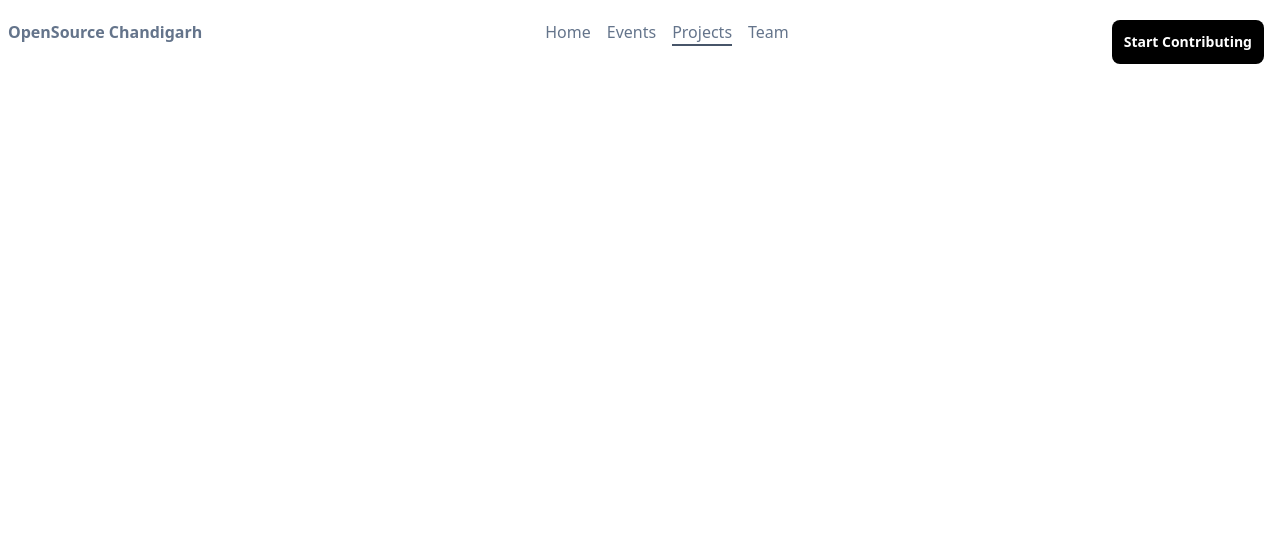
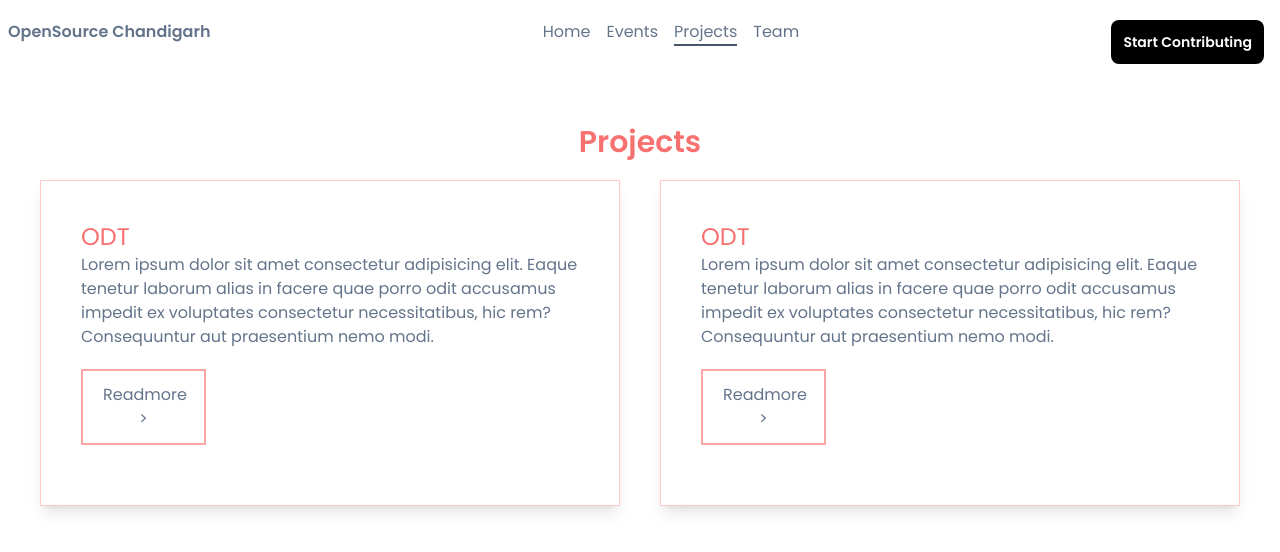
Before and after one commit to aakashj001/open-chd, a website: page projects.html in a window 1280 px wide. Drawn offline with Linux system fonts and the light colour scheme.

Commit message:
Added Ui Improv

```diff
--- a/projects.html
+++ b/projects.html
@@ -2,37 +2,65 @@
 <html lang="en">
 
 <head>
-    <meta charset="UTF-8" />
-    <meta http-equiv="X-UA-Compatible" content="IE=edge" />
-    <meta name="viewport" content="width=device-width, initial-scale=1.0" />
-    <title>OpenSource Chandigarh</title>
-    <link rel="stylesheet" href="style.css" />
+    <meta charset="UTF-8">
+    <meta http-equiv="X-UA-Compatible" content="IE=edge">
+    <meta name="viewport" content="width=device-width, initial-scale=1.0">
     <link href="./dist/output.css" rel="stylesheet" />
-
     <link rel="preconnect" href="https://fonts.googleapis.com" />
     <link rel="preconnect" href="https://fonts.gstatic.com" crossorigin />
     <link href="https://fonts.googleapis.com/css2?family=Poppins:ital,wght@0,300;0,400;0,600;1,200;1,500&display=swap"
         rel="stylesheet" />
-    <!-- <script src="https://cdn.tailwindcss.com"></script> -->
+    <title>Document</title>
 </head>
-<section class="main bg-waves text-slate-500">
-    <header class="fixed left-0 right-0 bg-white py-5 px-2 flex justify-between  top-0">
+
+<body class="body-font font-poppins text-slate-500 overflow-x-hidden m-0">
+    <!-- <div class="bg-waves absolute h-[60%] w-[100%] -z-10 bg-no-repeat bg-cover filter blur-sm"></div> -->
+    <!-- <section class="main bg-waves text-white"> -->
+    <header class="py-5 px-2 flex justify-between bg-waves text-slate-500">
         <div class="font-semibold">OpenSource Chandigarh</div>
         <nav class="-mr-5">
             <ul class="flex space-x-4">
-                <li class="hover:border-b-2 border-slate-600 cursor-pointer"><a href="./index.html"></a>Home</li>
-                <li class="hover:border-b-2 border-slate-600 cursor-pointer"><a href="./events.html">Events</a></li>
-                <li class="border-b-2 border-slate-600 cursor-pointer">
-                    <a href="#">Projects</a>
-                </li>
+                <li class="hover:border-b-2 border-slate-600 cursor-pointer"><a href="./index.html">Home</a></li>
+                <li class="hover:border-b-2 border-slate-600 cursor-pointer"> <a href="./events.html">Events</a></li>
+                <li class="border-b-2 border-slate-600 cursor-pointer"><a href="#">Projects</a></li>
                 <li class="hover:border-b-2 border-slate-600 cursor-pointer">Team</li>
             </ul>
         </nav>
-        <button class=" text-sm text-white bg-[#000] px-3 py-3 rounded-lg mr-2 font-semibold">
+        <button class=" text-sm bg-[#000] text-white px-3 py-3 rounded-lg mr-2 font-semibold">
             Start Contributing
         </button>
     </header>
+    <section class="main flex flex-col justify-center items-center p-10">
 
-    </body>
+        <h1 class="text-3xl font-semibold text-red-400">Projects</h1>
+
+        <div class="projects grid grid-cols-1 gap-y-10 gap-x-10 justify-between md:grid-cols-2 mt-5">
+
+            <div class="shadow-lg flex flex-col p-10 border border-red-200">
+                <h1 class="text-2xl text-red-400">ODT</h1>
+                <p>Lorem ipsum dolor sit amet consectetur adipisicing elit. Eaque tenetur laborum alias in facere quae
+                    porro odit accusamus impedit ex voluptates consectetur necessitatibus, hic rem? Consequuntur aut
+                    praesentium nemo modi.</p>
+                    <button class="border-2 my-5 border-red-300 w-[25%] px-5 py-3">Readmore ></button>
+
+
+            </div>
+            <div class="shadow-lg flex flex-col p-10 border border-red-200">
+                <h1 class="text-2xl text-red-400">ODT</h1>
+                <p>Lorem ipsum dolor sit amet consectetur adipisicing elit. Eaque tenetur laborum alias in facere quae
+                    porro odit accusamus impedit ex voluptates consectetur necessitatibus, hic rem? Consequuntur aut
+                    praesentium nemo modi.</p>
+                    <button class="border-2 my-5 border-red-300 w-[25%] px-5 py-3">Readmore ></button>
+
+            </div>
+        </div>
+
+
+
+
+    </section>
+
+
+</body>
 
 </html>
```
Also changed, not shown: events.html (+2 -2 lines), index.html (+6 -6 lines), dist/output.css.
